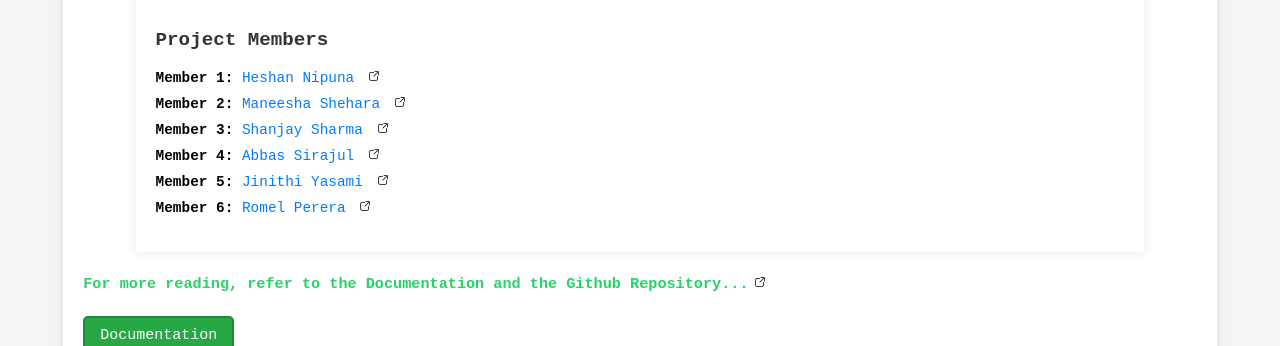
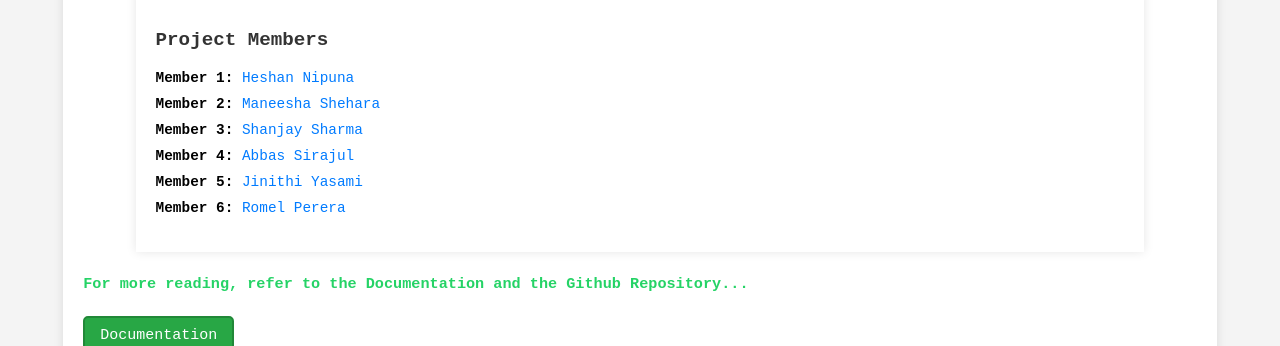
Before and after one commit to heshannipuna/portfolio_v1, a plain HTML site: page Projects/DisasterSurvivor.html in a window 1280 px wide. Shown: the part 1320-1666 px from the top of the page. Drawn offline with nearby package versions, Linux system fonts and the light colour scheme; a web font is replaced by a local one.

Commit message:
removing arrow icon img

```diff
--- a/Projects/DisasterSurvivor.html
+++ b/Projects/DisasterSurvivor.html
@@ -93,27 +93,27 @@
 			<h3>Project Members</h3>
 			<ul>
                 <li><strong>Member 1:</strong> <a href="https://www.linkedin.com/in/heshannipuna" target="_blank">Heshan Nipuna
-                <img src="../img/arrow-icon.png" alt="Link Icon" style="width: 12px; height: auto; margin-left: 5px;"></a></li>
+                </a></li>
 
 				<li><strong>Member 2:</strong> <a href="https://www.linkedin.com/in/maneesha-shehara-463a9b222/" target="_blank">Maneesha Shehara
-				<img src="../img/arrow-icon.png" alt="Link Icon" style="width: 12px; height: auto; margin-left: 5px;"></a></li>
+				</a></li>
 
 				<li><strong>Member 3:</strong> <a href="https://www.linkedin.com/in/" target="_blank">Shanjay Sharma
-				<img src="../img/arrow-icon.png" alt="Link Icon" style="width: 12px; height: auto; margin-left: 5px;"></a></li>
+				</a></li>
 
 				<li><strong>Member 4:</strong> <a href="https://www.linkedin.com/in/abbas-muneer-81b18a223/" target="_blank">Abbas Sirajul
-				<img src="../img/arrow-icon.png" alt="Link Icon" style="width: 12px; height: auto; margin-left: 5px;"></a></li>
+				</a></li>
 
 				<li><strong>Member 5:</strong> <a href="https://www.linkedin.com/in/jinithi-ariyawansha-57439622b/" target="_blank">Jinithi Yasami
-				<img src="../img/arrow-icon.png" alt="Link Icon" style="width: 12px; height: auto; margin-left: 5px;"></a></li>
+				</a></li>
 
                 <li><strong>Member 6:</strong> <a href="https://www.linkedin.com/in/romel-perera-748532268/" target="_blank">Romel Perera
-                <img src="../img/arrow-icon.png" alt="Link Icon" style="width: 12px; height: auto; margin-left: 5px;"></a></li>
+                </a></li>
 
 			</ul>
 		</section>
 
-        <p class="additional-text">For more reading, refer to the Documentation and the Github Repository...<img src="../img/arrow-icon.png" alt="Link Icon" style="width: 12px; height: auto; margin-left: 5px;"></p>
+        <p class="additional-text">For more reading, refer to the Documentation and the Github Repository...</p>
 
 		<a href="https://drive.google.com/drive/folders/1glzx_wlTj_EspfTA3b8-bjChfmcU4Cso?usp=sharing" target="_blank" class="document-button">Documentation</a><br>
 
```
Also changed, not shown: Projects/BeatzLy.html (+1 -1 lines), Projects/PortfoliioV1.html (+1 -1 lines), Projects/SkinConsult.html (+1 -1 lines), Projects/Sneekery.html (+1 -1 lines).
